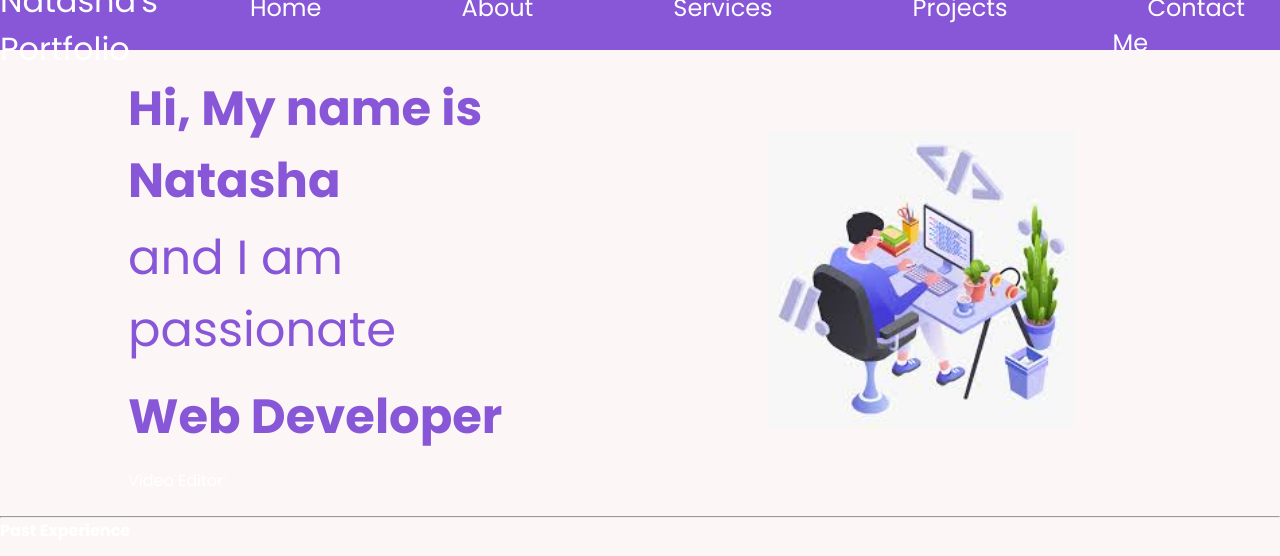
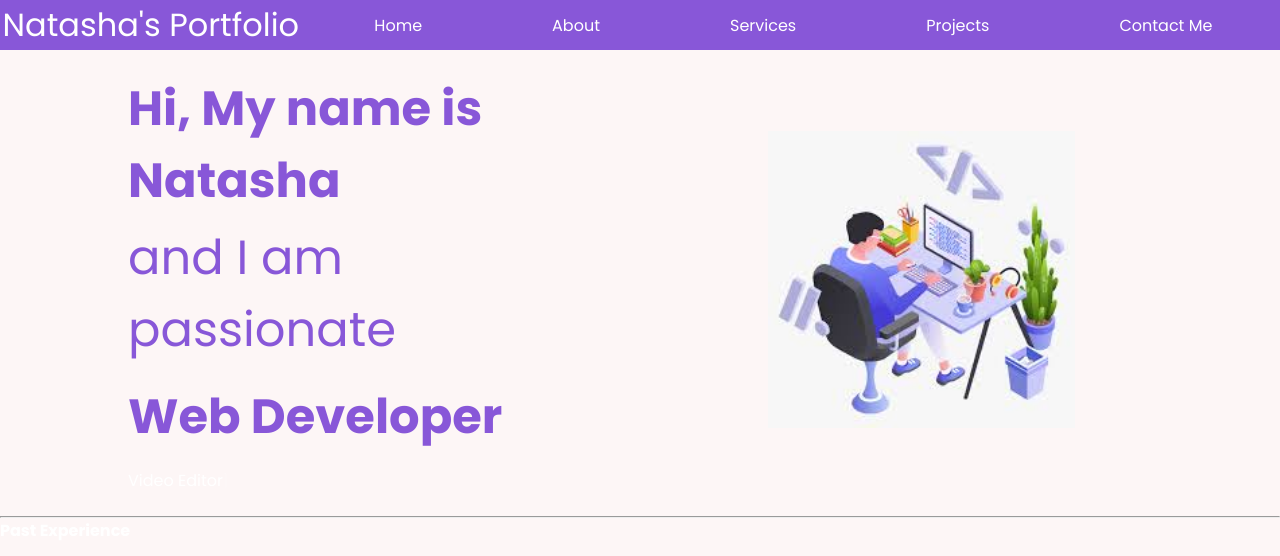
Before and after one commit to natasha3357/Natasha-Portfolio, a plain HTML site: page index.html in a window 1280 px wide. Drawn offline with nearby package versions, Linux system fonts and the light colour scheme.

```diff
--- a/index.html
+++ b/index.html
@@ -29,16 +29,16 @@ nav{
 nav ul{
       display: flex;
      justify-content: center;
-     font-size: 1.5rem;
+     font-size: 1rem;
 }
 nav ul li a{
     text-decoration: none;
-    margin: 0 35px;
+    margin: 0 30px;
 }
 nav ul li a:hover{
     color: rgb(225, 225, 232);
-    margin: 0 35px;
-    font-size: 2rem;
+    margin: 0 30px;
+    font-size: 1rem;
 }
 nav ul li{
     list-style: none;
```
